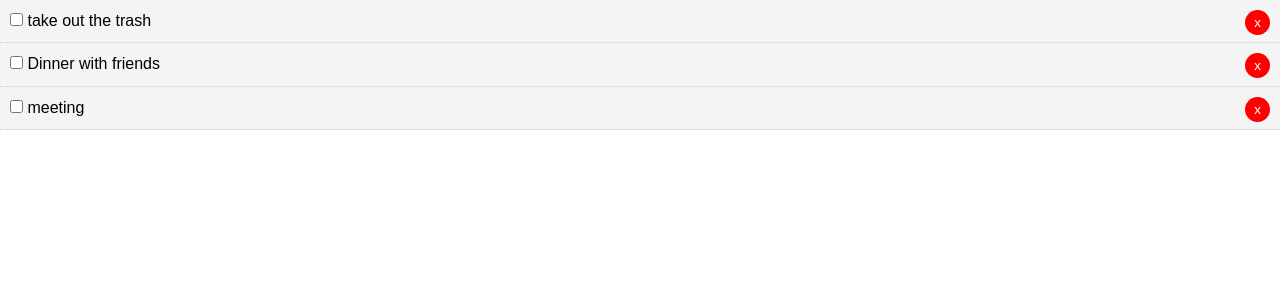
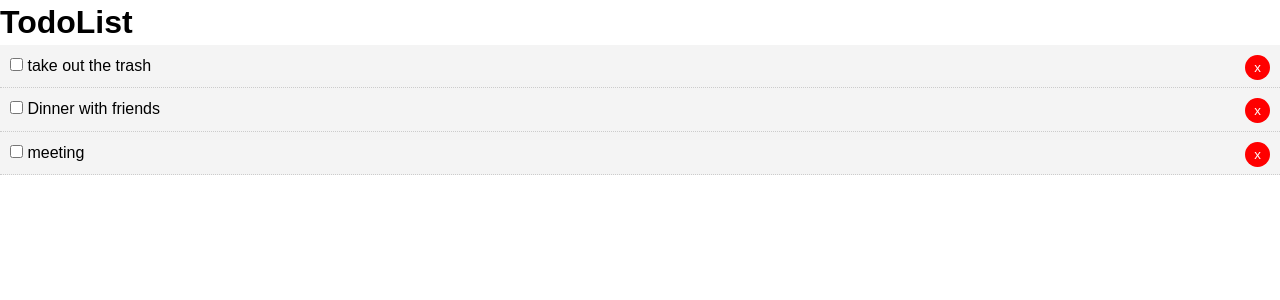
Before and after one commit to yushoo/NotesOnReact, a React (Create React App) app in the folder my-app/: page / in a window 1280 px wide. Shown: the top 300 px of the page. Built offline with nearby package versions, Linux system fonts and the light colour scheme.

Commit message:
add header.js in components

```diff
--- a/my-app/src/App.js
+++ b/my-app/src/App.js
@@ -1,4 +1,5 @@
 import React from 'react';
+import Header from './components/layout/Header';
 import Todos from './components/Todos';
 
 import './App.css';
@@ -10,6 +11,7 @@
   // return jsx
   return (
     <div className="App">
+      <Header />
       {/* embeds Todos component
           Taking the todos from the state and
           passing it into the Todos component as
--- a/my-app/src/components/TodoItem.js
+++ b/my-app/src/components/TodoItem.js
@@ -15,7 +15,7 @@
 
 
     render() {
-        // destructure
+        // destructure and accessing from todos.js
         const { id, title } = this.props.todo;
         return (
             <div style={this.getStyle()}>
--- a/my-app/src/components/Todos.js
+++ b/my-app/src/components/Todos.js
@@ -35,6 +35,8 @@
     }
 
     // Delete Todo
+    // copy everything that is already there except for the one being deleted
+    // use the spread operator
     delTodo = (id) => {
         this.setState({ todos: [...this.state.todos.filter(todo => todo.id
             !== id)] });
--- /dev/null
+++ b/my-app/src/components/layout/Header.js
@@ -0,0 +1,11 @@
+import React from 'react';
+
+function Header() {
+    return (
+        <header>
+            <h1>TodoList</h1>
+        </header>
+    )
+}
+
+export default Header;
```
Also changed, not shown: 1 other file (tests, documents, lock files or other folders).
